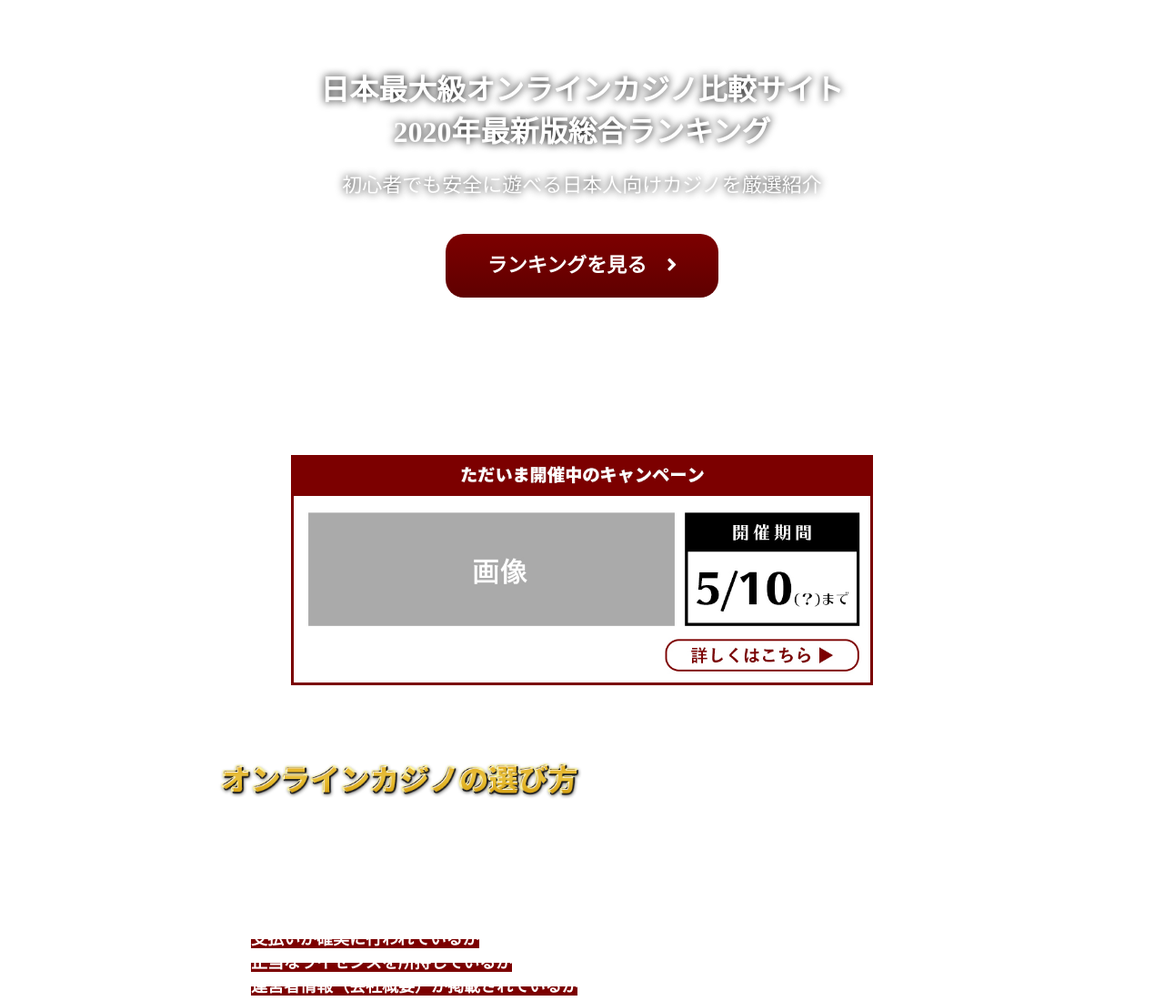
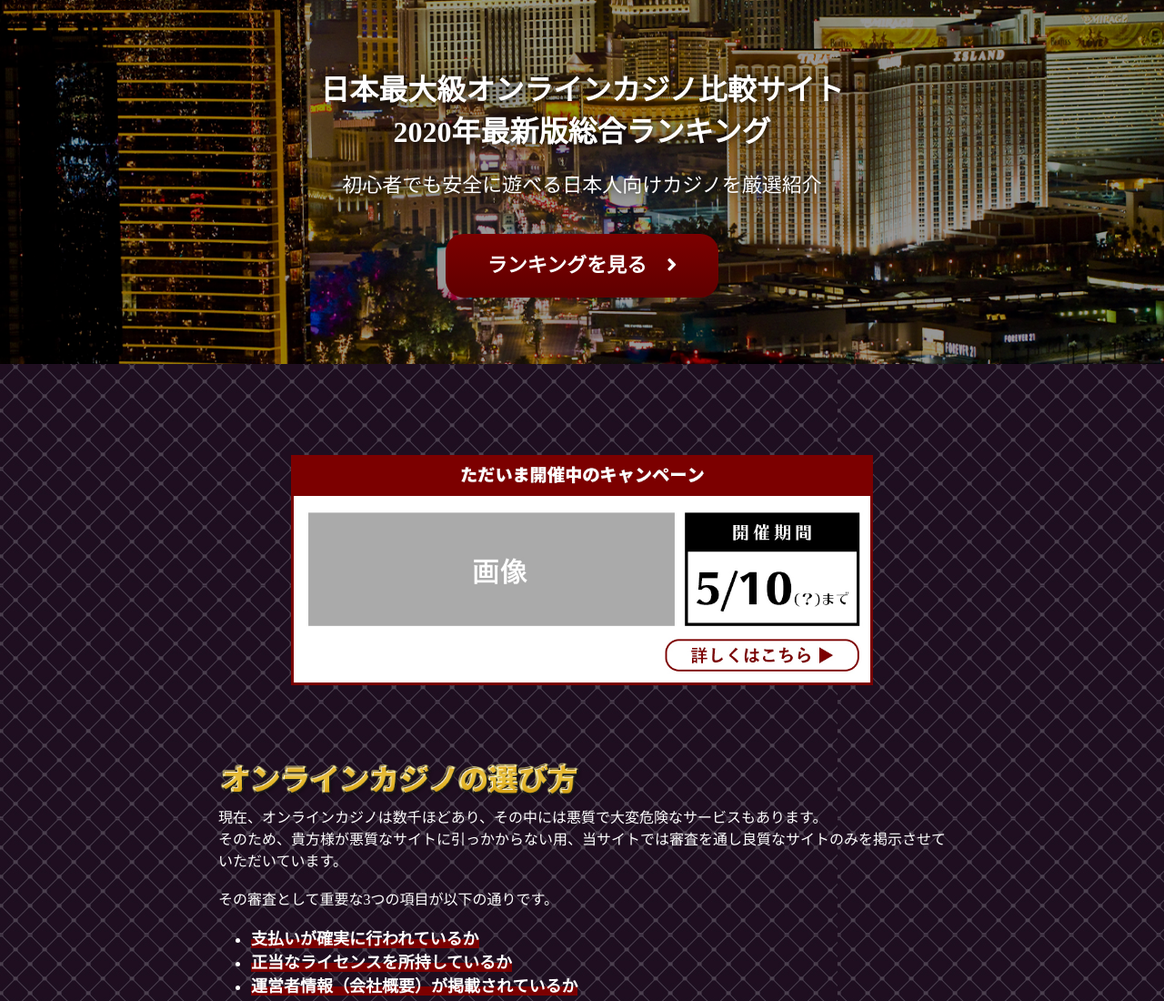
Before and after one commit to RyuEndo/gajino, a plain HTML site: page index.html in a window 1280 px wide. Shown: the top 1100 px of the page at 91% size. Drawn offline with nearby package versions, Linux system fonts and the light colour scheme; files whose address does not match are found by name.

Commit message:
Update style.css

```diff
--- a/css/style.css
+++ b/css/style.css
@@ -5,7 +5,7 @@
   box-sizing: border-box; }
 
 body {
-  background-image: url("../background.jpg");
+  background-image: url("../img/background.jpg");
   background-repeat: repeat; }
 
 .container {
@@ -17,7 +17,7 @@ body {
     max-width: 95%;
     margin: 0 auto; } }
 header {
-  background-image: url("../mvImg.jpg");
+  background-image: url("../img/mvImg.jpg");
   background-size: cover;
   width: 100%;
   height: 400px;
```
